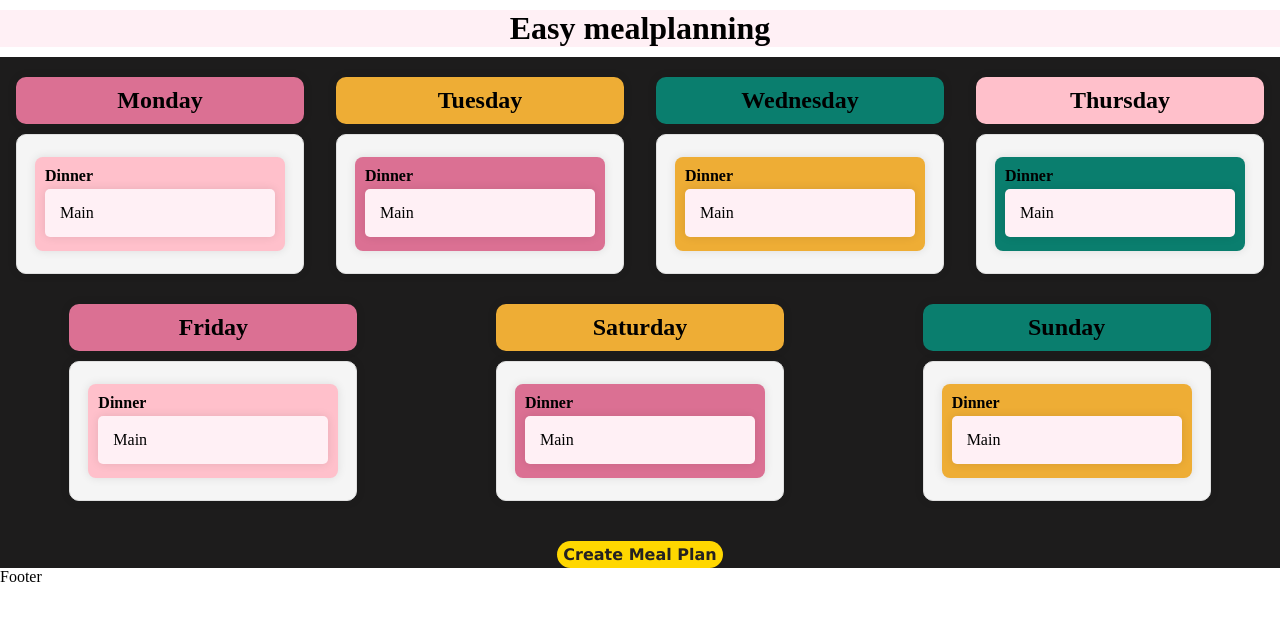
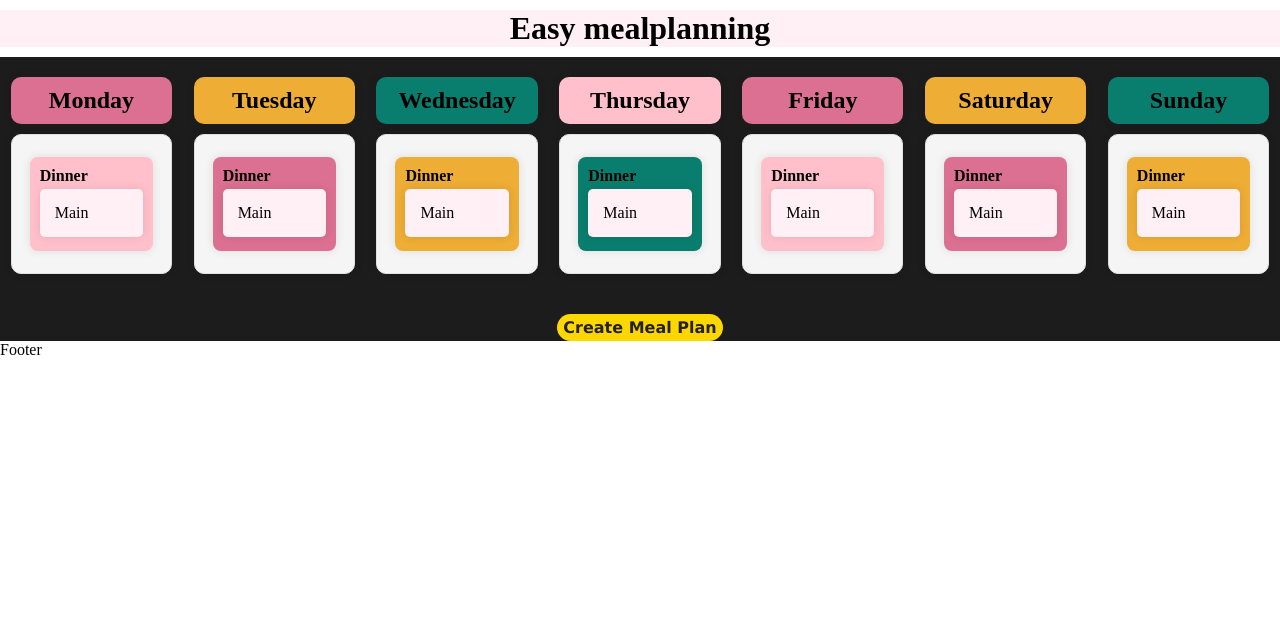
Before and after one commit to Nymesia47/meal-planner-generator, a React (Vite) app: page / in a window 1280 px wide. Shown: the top 620 px of the page. Built offline with nearby package versions, Linux system fonts and the light colour scheme.

Commit message:
media queries adjustments

```diff
--- a/src/styles/Day-plan.scss
+++ b/src/styles/Day-plan.scss
@@ -40,7 +40,7 @@ main {
     }
 
     @media(min-width: 1000px) {
-        width: 25%;
+        width: 14%;
     }
 
     & h3 {
```
